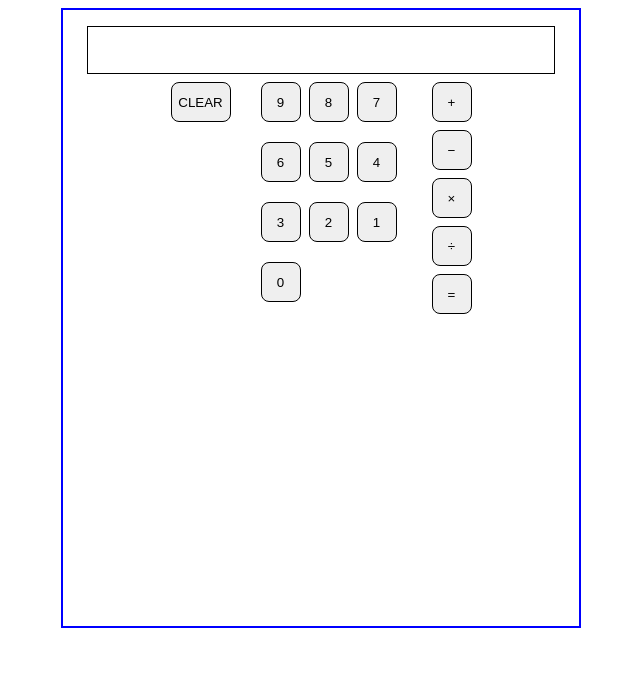
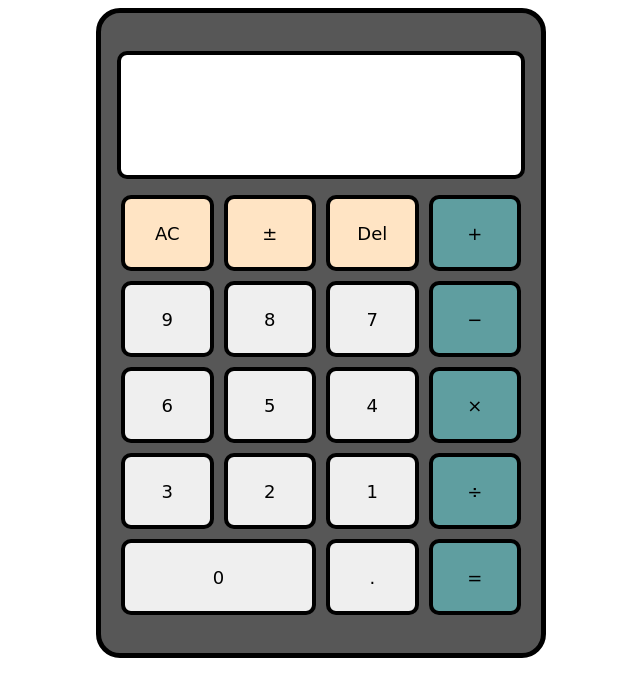
Before and after one commit to cyriljchan/TheOdinProject-calculator, a plain HTML site: page index.html in a window 1280 px wide. Shown: the whole page, without its empty margins (319-959 px from the left). Drawn offline with Linux system fonts and the light colour scheme.

Commit message:
revised calculator layout

```diff
--- a/index.html
+++ b/index.html
@@ -11,29 +11,25 @@
     <div class="calculator">
         <div class="display"></div>
         <div class="buttons">
-            <div class="funcs">
-                <button class="button func">CLEAR</button>
-            </div>
-            <div class="nums">
-                <button class="button num">9</button>
-                <button class="button num">8</button>
-                <button class="button num">7</button>
-                <button class="button num">6</button>
-                <button class="button num">5</button>
-                <button class="button num">4</button>
-                <button class="button num">3</button>
-                <button class="button num">2</button>
-                <button class="button num">1</button>
-                <button class="button num">0</button>
-            </div>
-            <div class="ops">
-                <button class="button op">&plus;</button>
-                <button class="button op">&minus;</button>
-                <button class="button op">&times;</button>
-                <button class="button op">&divide;</button>
-                <button class="button op">&equals;</button>
-            </div>
-        </div>
+            <button class="btn func">AC</button>
+            <button class="btn func">&PlusMinus;</button>
+            <button class="btn func">Del</button>
+            <button class="btn op">&plus;</button>
+            <button class="btn num">9</button>
+            <button class="btn num">8</button>
+            <button class="btn num">7</button>
+            <button class="btn op">&minus;</button>
+            <button class="btn num">6</button>
+            <button class="btn num">5</button>
+            <button class="btn num">4</button>
+            <button class="btn op">&times;</button>
+            <button class="btn num">3</button>
+            <button class="btn num">2</button>
+            <button class="btn num">1</button>
+            <button class="btn op">&divide;</button>
+            <button class="btn num zero">0</button>
+            <button class="btn num">.</button>
+            <button class="btn eval">&equals;</button>
     </div>
 </body>
 </html>
--- a/style.css
+++ b/style.css
@@ -2,55 +2,61 @@
     display: flex;
     flex-direction: column;
     align-items: center;
+    justify-content: center;
+    gap: 16px;
 
-    width: 500px;
-    height: 600px;
+    background-color: rgb(87, 87, 87);
+    width: 80vw;
+    height: 80vh;
+    max-width: 400px;
+    max-height: 600px;
+    min-height: 300px;
+    border: 5px solid black;
+    border-radius: 24px;
+    padding: 20px;
     margin: auto;
-    border: 2px solid blue;
-    padding: 8px;
 }
 
 .display{
-    width: 90%;
-    height: 30px;
-    margin: 8px;
-    border: 1px solid black;
-    padding: 8px;
+    display: flex;
+    justify-content: flex-end;
+    align-items: flex-end;
 
-    text-align: end;
+    background-color: white;
+    width: 100%;
+    height: 20%;
+    border: 4px solid black;
+    border-radius: 10px;
+
+    font-family: cursive;
+    font-size: xx-large;
 }
 
 .buttons{
-    display: flex;
-    gap: 30px;
+    display: grid;
+    grid-template-columns: repeat(4, 1fr);
+    gap: 10px;
+
+    width: 100%;
+    height: 70%;
 }
 
-.funcs, .nums, .ops{
-    display: flex;
-    gap: 8px;
-}
+.btn{
+    border: 4px solid black;
+    border-radius: 10px;
 
-.ops{
-    flex-direction: column;
-}
-
-.nums{
-    flex-wrap: wrap;
-    width: 141px;
-}
-
-.button{
-    display: flex;
-    justify-content: center;
-    align-items: center;
-
-    width: 40px;
-    height: 40px;
-    border: 1px solid black;
-    border-radius: 8px;
+    font-family: cursive;
+    font-size: large;
 }
 
 .func{
-    width: 60px;
-    padding: 0 8px;
+    background-color: bisque;
 }
+
+.op, .eval{
+    background-color: cadetblue;
+}
+
+.btn.num.zero{
+    grid-column: 1 / span 2;
+}
```
